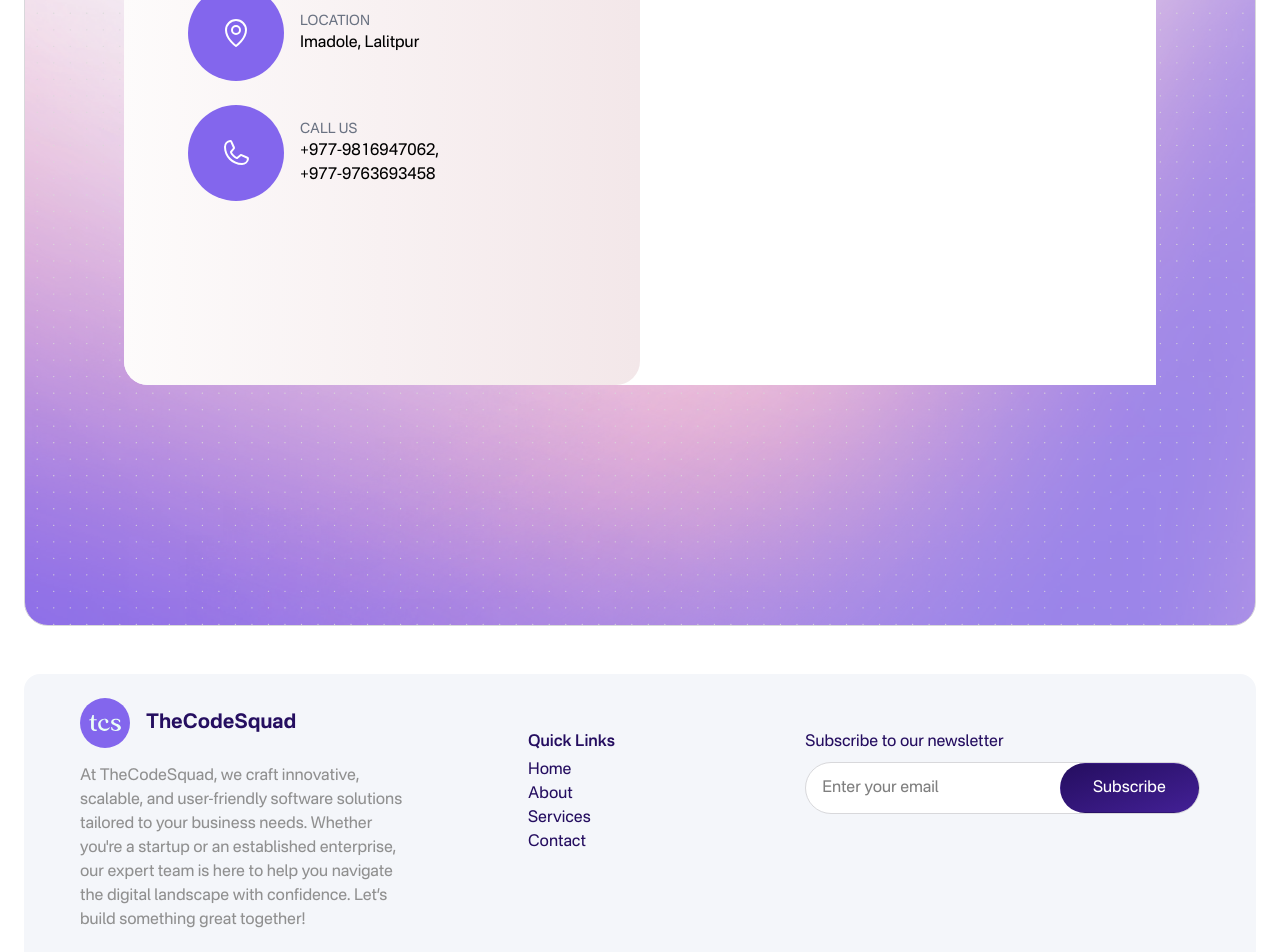
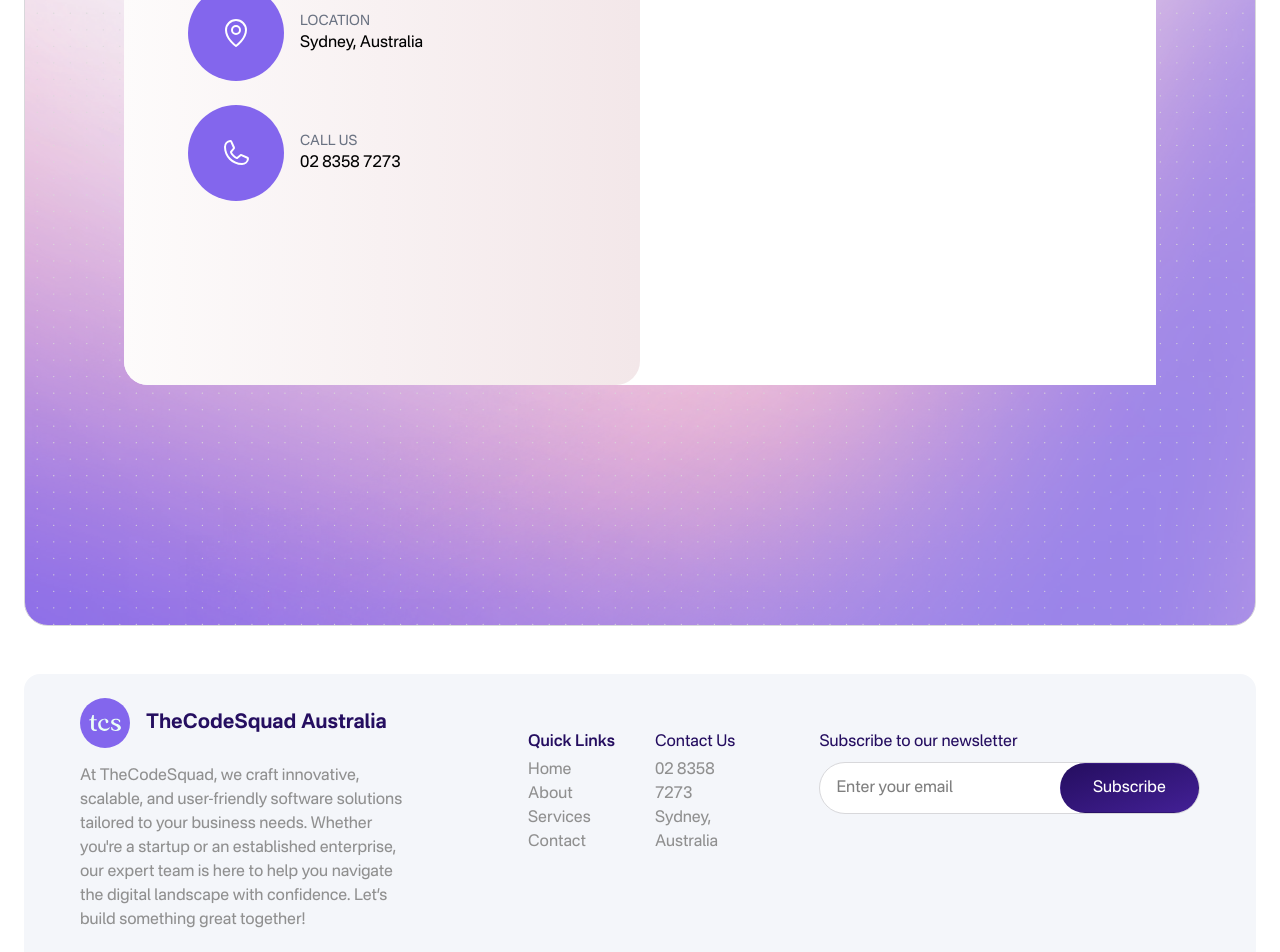
Before and after one commit to gauravshresthh/the-code-squad-au, a Next.js app: page /contact-us in a window 1280 px wide. Shown: the part 640-1592 px from the top of the page. Built offline with nearby package versions, Linux system fonts and the light colour scheme.

Commit message:
feat: fixes to footer and contact infos

```diff
--- a/src/components/contact-us/contact-us.tsx
+++ b/src/components/contact-us/contact-us.tsx
@@ -106,7 +106,7 @@ const ContactUs = () => {
     rounded-3xl px-2 pt-30 md:pt-50 pb-20 md:pb-60 min-h-[calc(100vh-3rem)]"
       >
         <div className="md:flex items-start justify-center w-full md:w-[85%] bg-white rounded-3xl mx-auto">
-        <div className="md:w-1/2 p-9 md:p-16 bg-gradient-to-r from-[#fdfbfb] to-[#f3e7e9] md:min-h-[800px] rounded-3xl text-black">
+          <div className="md:w-1/2 p-9 md:p-16 bg-gradient-to-r from-[#fdfbfb] to-[#f3e7e9] md:min-h-[800px] rounded-3xl text-black">
             <h1 className="text-3xl md:text-4xl lg:text-5xl text-primary font-bold mb-4">
               Let&apos;s Build Together.
             </h1>
@@ -138,7 +138,7 @@ const ContactUs = () => {
                   <p className="sm:text-xs md:text-sm text-gray-500">
                     LOCATION
                   </p>
-                  <p>Imadole, Lalitpur</p>
+                  <p>Sydney, Australia</p>
                 </div>
               </div>
               <div className="flex items-center gap-4">
@@ -147,10 +147,7 @@ const ContactUs = () => {
                 </div>
                 <div>
                   <p className="sm:text-xs md:text-sm text-gray-500">CALL US</p>
-                  <p>
-                    +977-9816947062,
-                    <br /> +977-9763693458
-                  </p>
+                  <p>02 8358 7273</p>
                 </div>
               </div>
             </div>
--- a/src/components/layout/footer.tsx
+++ b/src/components/layout/footer.tsx
@@ -14,7 +14,7 @@ const Footer = () => {
                 className="text-lg md:text-xl font-bold text-primary flex items-center gap-4"
               >
                 <Image src="/icons/logo.svg" alt="logo" height={50} width={50} />
-                TheCodeSquad
+                TheCodeSquad Australia
               </Link>
               <div className="text-sm md:text-base text-[#909090] mt-4">
                 At TheCodeSquad, we craft innovative, scalable, and
@@ -26,10 +26,10 @@ const Footer = () => {
               </div>
             </div>
             <div className="md:flex justify-between xl:gap-20 lg:w-2/3">
-              <div className="flex gap-10 xl:gap-20 mt-8 xl:w-1/3">
+              <div className="flex gap-10 xl:gap-10 mt-8 xl:w-1/3">
                 <div>
-                  <div className="text-primary font-semibold">Quick Links</div>
-                  <div className="text-primary mt-1 text-sm md:text-base flex flex-col">
+                  <div className="text-primary font-semibold whitespace-pre">Quick Links</div>
+                  <div className="text-[#909090] mt-1 text-sm md:text-base flex flex-col">
                     <Link href="/">Home</Link>
                     <Link href="/about-us">About</Link>
                     <Link href="/services">Services</Link>
@@ -45,8 +45,15 @@ const Footer = () => {
                     <div>LinkedIn</div>
                   </div>
                 </div> */}
+                <div>
+                  <div className="text-primary">Contact Us</div>
+                  <div className="text-[#909090] text-sm md:text-base mt-1">
+                    <div>02 8358 7273</div>
+                    <div>Sydney, Australia</div>
+                  </div>
+                </div>
               </div>
-              <div className="mt-8 xl:w-2/3">
+              <div className="mt-8 xl:w-3/5">
                 <div className="text-primary">Subscribe to our newsletter</div>
                 <div className="mt-2 flex items-center rounded-lg md:rounded-full border border-[#d8d8db] pl-2 md:pl-4 bg-white">
                   <input
@@ -60,7 +67,7 @@ const Footer = () => {
             </div>
           </div>
           <div className="mt-8 text-center text-sm text-[#909090] border-t border-slate-200 pt-4">
-            &copy; {new Date().getFullYear()} TheCodeSquad. All rights reserved.
+            &copy; {new Date().getFullYear()} TheCodeSquad - Sydney, Australia. All rights reserved.
           </div>
         </div>
       </div>
```
